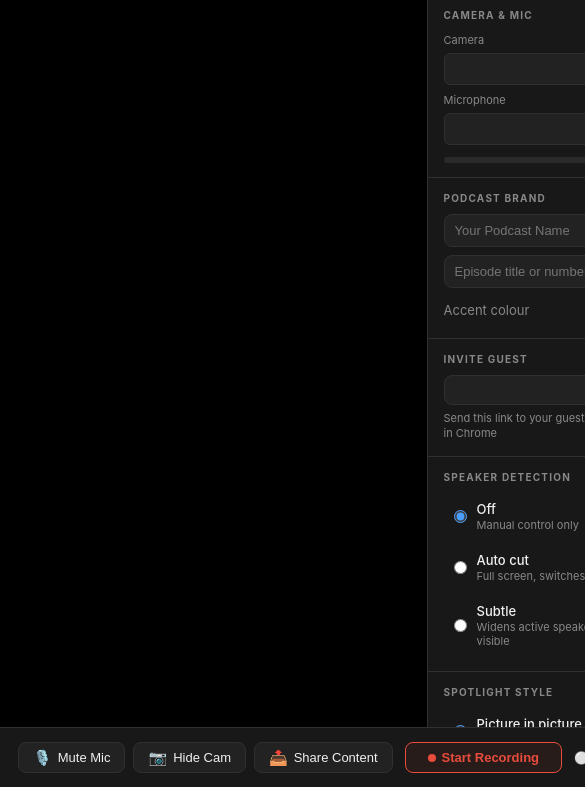
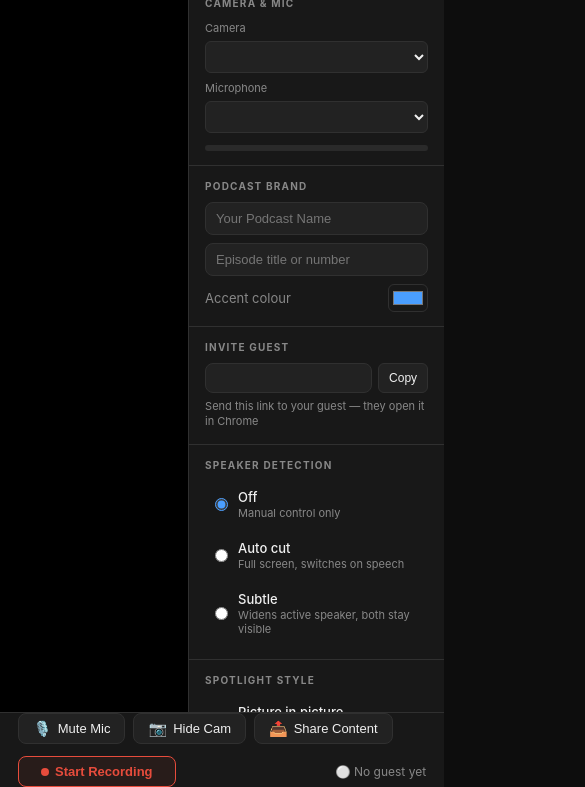
Before and after one commit to Dryders1/podcast-studio, a website: page public/host.html in a window 390 px wide. Shown: the part 57-844 px from the top of the page, 585 px wide, since content can reach past the window. Drawn offline with nearby package versions, Linux system fonts and the light colour scheme.

Commit message:
Add files via upload

```diff
--- a/public/css/studio.css
+++ b/public/css/studio.css
@@ -126,6 +126,7 @@
 ════════════════════════════════════════════ */
 .studio-body {
   height: 100vh;
+  height: 100dvh; /* accounts for iOS/iPad Safari toolbars */
   overflow: hidden;
   display: flex;
   flex-direction: column;
@@ -135,6 +136,33 @@
   display: grid;
   grid-template-rows: 52px 1fr 60px;
   height: 100vh;
+  height: 100dvh;
+}
+
+/* ── Tablet / phone (e.g. guest on iPad) ── */
+@media (max-width: 1024px) {
+  .studio-layout {
+    /* Let header and footer size to their content so nothing is clipped */
+    grid-template-rows: auto 1fr auto;
+  }
+  .studio-controls {
+    flex-wrap: wrap;
+    height: auto;
+    padding: 8px 10px;
+    gap: 8px;
+    justify-content: center;
+  }
+  .controls-group { flex-wrap: wrap; justify-content: center; }
+  /* Contain the canvas so it never pushes the controls off-screen */
+  .canvas-wrap canvas {
+    width: auto;
+    height: auto;
+    max-width: 100%;
+    max-height: 100%;
+  }
+  .guest-devices { width: 100%; justify-content: center; }
+  .device-select-sm { max-width: 40%; }
+  .guest-info-label { display: none; } /* save room on small screens */
 }
 
 /* ── Header ── */
```
